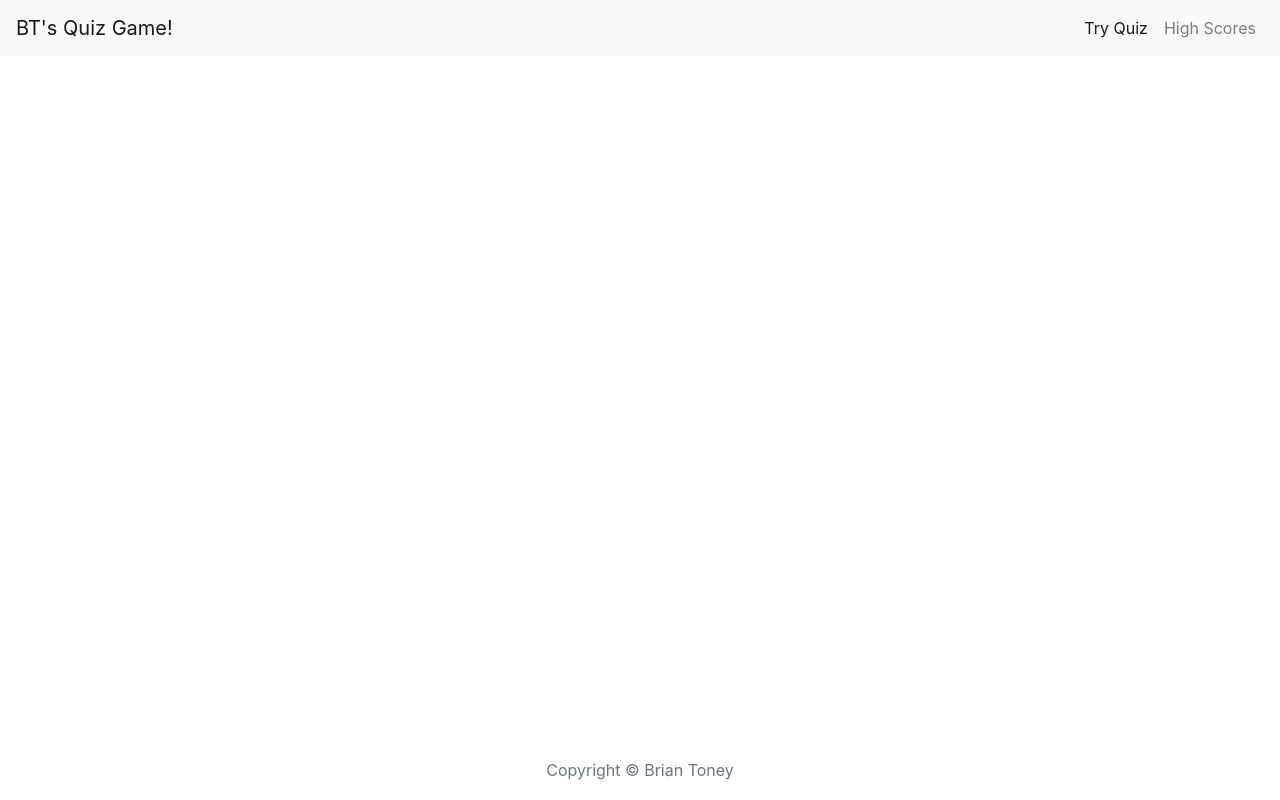
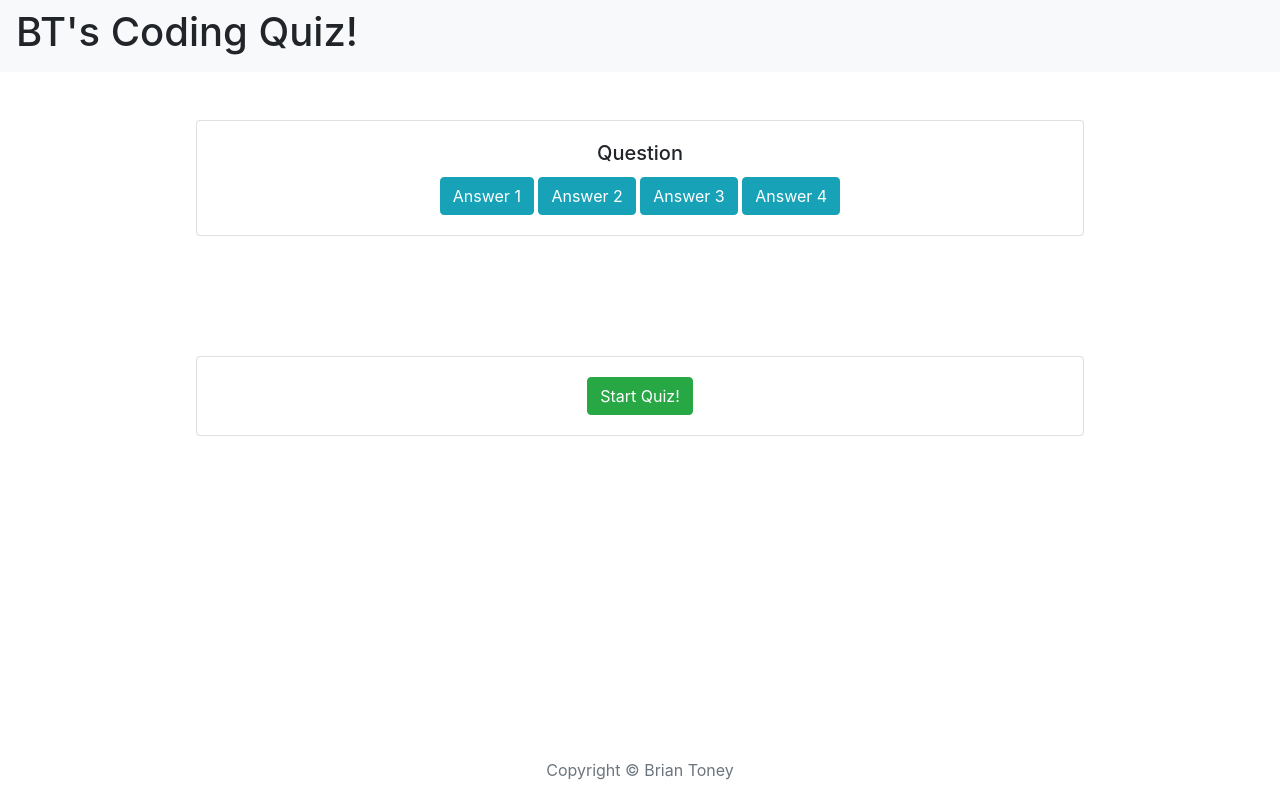
Before and after one commit to btoney1988/coding_quiz, a plain HTML site: page index.html in a window 1280 px wide. Drawn offline with nearby package versions, Linux system fonts and the light colour scheme.

Commit message:
Setting up question section and start button

```diff
--- a/index.html
+++ b/index.html
@@ -5,7 +5,7 @@
     <meta charset="UTF-8">
     <!-- Viewport set to the device. -->
     <meta name="viewport" content="width=device-width, initial-scale=1.0">
-  <title>Brian Toney</title>
+    <title>Coding Quiz</title>
     <!-- Linking bootstrap, font awesome, and CSS stylesheet for design -->
     <link rel="stylesheet" href="https://stackpath.bootstrapcdn.com/bootstrap/4.4.1/css/bootstrap.min.css"
         integrity="sha384-Vkoo8x4CGsO3+Hhxv8T/Q5PaXtkKtu6ug5TOeNV6gBiFeWPGFN9MuhOf23Q9Ifjh" crossorigin="anonymous" />
@@ -18,31 +18,35 @@
     <header>
         <!-- Navigation Bar -->
         <nav class="navbar navbar-expand-lg navbar-light fixed-top bg-light">
-      <a class="navbar-brand" href="#">BT's Quiz Game!</a>
-      <button class="navbar-toggler" type="button" data-toggle="collapse" data-target="#navbarNav"
-        aria-controls="navbarNav" aria-expanded="false" aria-label="Toggle navigation">
-        <span class="navbar-toggler-icon"></span>
-      </button>
-      <div class="collapse navbar-collapse" id="navbarNav">
-        <ul class="navbar-nav ml-auto">
-          <li class="nav-item active">
-            <a class="nav-link" href="index.html">Try Quiz</a>
-          </li>
-          <li class="nav-item">
-            <a class="nav-link" href="##">High Scores</a>
-          </li>
-        </ul>
-      </div>
+            <h1>BT's Coding Quiz!</h1>
         </nav>
-    <!-- Navigation Bar -->
     </header>
-  <!-- Header -->
     <!-- Main -->
     <main class="container">
-    <!-- Container desgin for responsive display -->
-
+        <div class="row">
+            <div class="col-lg-12">
+                <!-- Card -->
+                <div class="card text-center mx-auto question-card" id="hide">
+                    <div class="card-body">
+                        <h5 class="card-title" id="Question">Question</h5>
+                        <div id="answer-btns">
+                            <button type="button" class="btn btn-info">Answer 1</button>
+                            <button type="button" class="btn btn-info">Answer 2</button>
+                            <button type="button" class="btn btn-info">Answer 3</button>
+                            <button type="button" class="btn btn-info">Answer 4</button>
+                        </div>
+                    </div>
+                </div>
+            </div>
+        </div>
+        <div class="card text-center mx-auto start-card">
+            <div class="card-body">
+                <div class="controls">
+                    <button type="button" class="btn btn-success"  id="start-btn">Start Quiz!</button>
+                </div>
+            </div>
+        </div>
     </main>
-  <!-- Main -->
     <!-- Footer -->
     <footer class="footer text-center fixed-bottom">
         <div class="container">
@@ -62,6 +66,6 @@
     <script src="https://stackpath.bootstrapcdn.com/bootstrap/4.4.1/js/bootstrap.min.js"
         integrity="sha384-wfSDF2E50Y2D1uUdj0O3uMBJnjuUD4Ih7YwaYd1iqfktj0Uod8GCExl3Og8ifwB6"
         crossorigin="anonymous"></script>
-</body>
+    <script src="script.js" </body>
 
-</html>
+</html >
--- a/style.css
+++ b/style.css
@@ -3,10 +3,11 @@
     padding: 0;
     margin: 0;
   }
-/* Nav links set to the right */
-.nav-link {
-    float: right;
+.card {
+    width: 80%;
+    margin-top: 120px;
 }
+
 /* Footer adjustments */
 .footer {
     margin-top: 4%;
```
Lines whose indentation alone changed are shown as unchanged.
